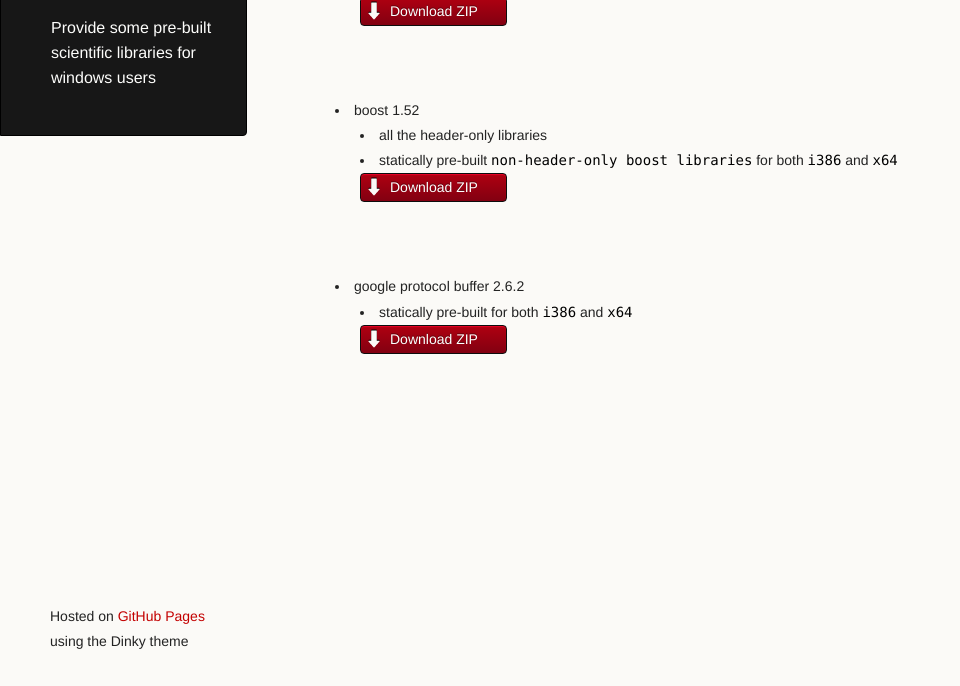
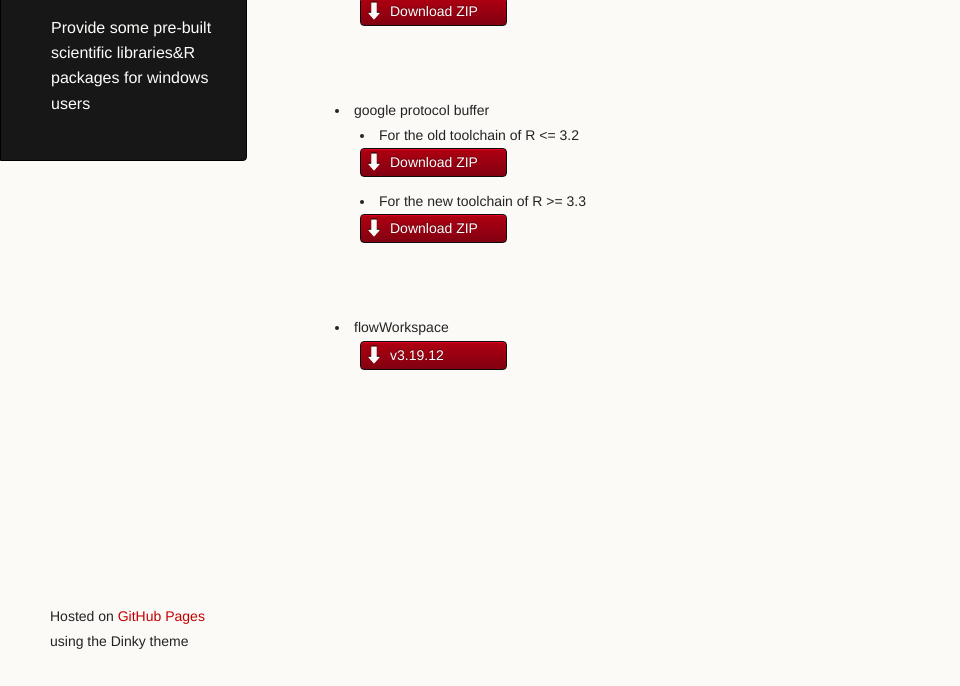
Before and after one commit to RGLab/binaries, a plain HTML site: page index.html in a window 1280 px wide. Shown: the part 114-800 px from the top of the page, without its empty margins (0-960 px from the left). Drawn offline with Linux system fonts and the light colour scheme.

Commit message:
update pb binary for the new toolchain. RGLab/CytoML#4

```diff
--- a/index.html
+++ b/index.html
@@ -17,7 +17,7 @@
     <div class="wrapper">
       <header>
         <h1 class="header">Binaries</h1>
-        <p class="header">Provide some pre-built scientific libraries for windows users</p>
+        <p class="header">Provide some pre-built scientific libraries&R packages for windows users</p>
 
       </header>
       <section>
@@ -42,18 +42,41 @@
 </li>
 </ul>
       </section>
+   <section>
+        <ul>
+<li>google protocol buffer
+
+<ul>
+<li>For the old toolchain of R <= 3.2</li>
+<myButton>
+<li>
+  		<a class="buttons" href="lib/protobuf_2_6_2.zip"><font color = "white">Download ZIP</font></a>
+</li>
+</myButton>
+<li>For the new toolchain of R >= 3.3</li>
+<myButton>
+
+<li>
+  		<a class="buttons" href="lib/protobuf-2.6.1.zip"><font color = "white">Download ZIP</font></a>
+</li>
+</myButton>
+
+
+</ul>
+</li>
+</ul>
+      </section>
+
             <section>
         <ul>
-<li>boost 1.52
+<li>flowWorkspace
 
 <ul>
-<li>all the header-only libraries</li>
-<li>statically pre-built <code>non-header-only boost libraries</code> for both <code>i386</code> and <code>x64</code></li>
-
 
 <myButton>
 <li>
-  		<a class="buttons" href="lib/boost_1_5_20.zip"><font color = "white">Download ZIP</font></a>
+  		<a class="buttons" href="lib/flowWorkspace_3.19.12.zip">
+  		<font color = "white">v3.19.12</font></a>
 </li>
 </myButton>
 
@@ -64,28 +87,6 @@
       </section>
 
 
-            <section>
-        <ul>
-<li>google protocol buffer 2.6.2
-
-<ul>
-<li>statically pre-built for both <code>i386</code> and <code>x64</code></li>
-
-
-<myButton>
-<li>
-  		<a class="buttons" href="lib/protobuf_2_6_2.zip"><font color = "white">Download ZIP</font></a>
-</li>
-</myButton>
-
-
-</ul>
-</li>
-</ul>
-      </section>
-
-
-
       <footer>
         <p><small>Hosted on <a href="http://pages.github.com">GitHub Pages</a> using the Dinky theme</small></p>
       </footer>
```
Also changed, not shown: 2 other files.
